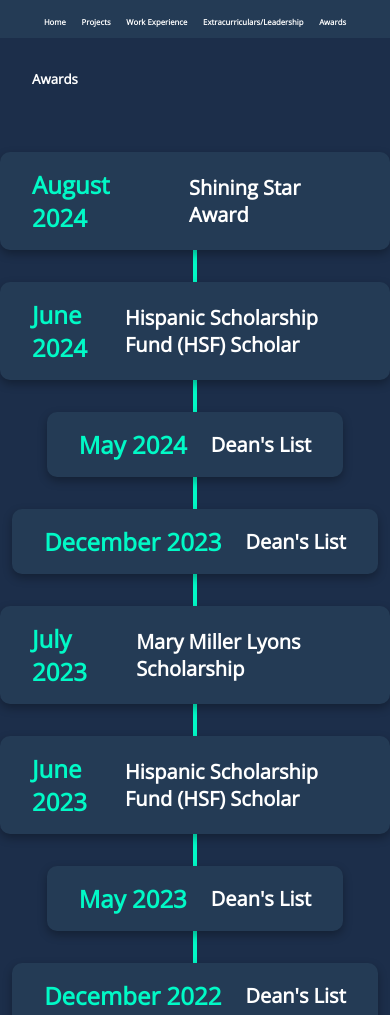
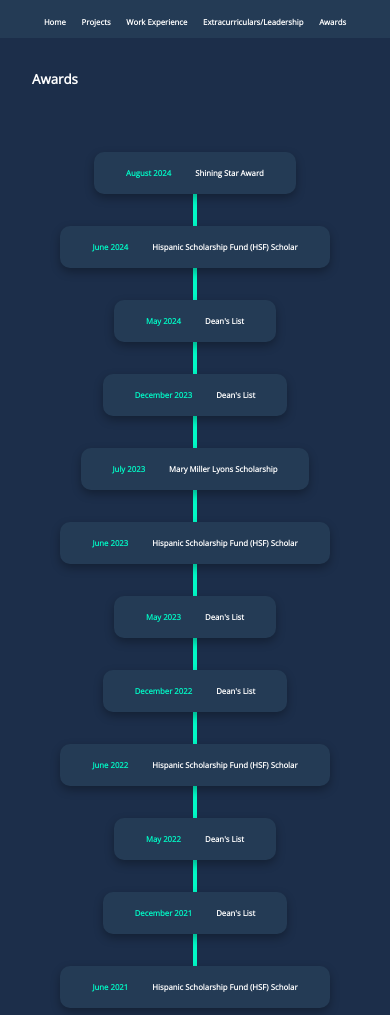
Before and after one commit to ccorinneu1/ccorinneu1.github.io, a plain HTML site: page awards.html in a window 390 px wide. Shown: the top 1015 px of the page. Drawn offline with nearby package versions, Linux system fonts and the light colour scheme.

Commit message:
Fixed font sizing in awards page

```diff
--- a/awards.html
+++ b/awards.html
@@ -50,14 +50,14 @@
         }
 
         .timeline-date {
-            font-size: 1.5rem;
+            font-size: clamp(0.1rem, 2vw, 1.5rem);
             font-weight: bold;
             color: #01F9C6;
             margin-right: 1.5rem;
         }
 
         .timeline-content h3 {
-            font-size: 1.25rem;
+            font-size: clamp(0.1rem, 2vw, 1.5rem);
             color: white;
             margin: 0;
         }
```
